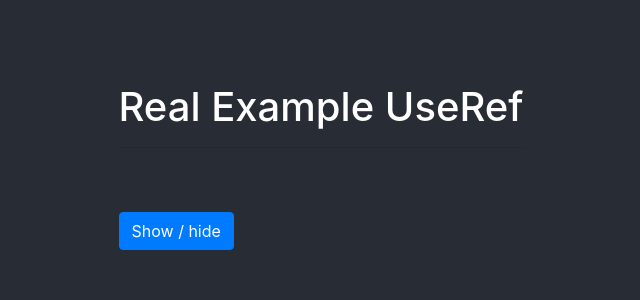
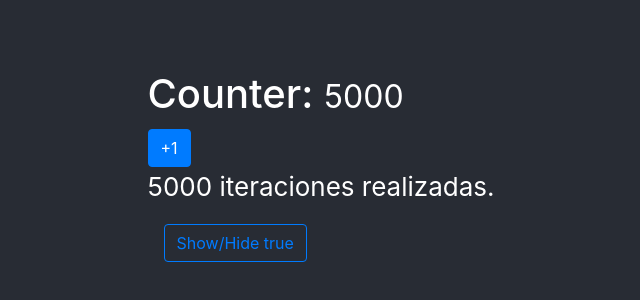
Before and after one commit to JhonPerez95/Hook-App, a React (Create React App) app: page / in a window 1280 px wide. Shown: the part 234-534 px from the top of the page, without its empty margins (319-959 px from the left). Built offline with nearby package versions, Linux system fonts and the light colour scheme.

Commit message:
memo - useMemo

```diff
--- a/src/App.js
+++ b/src/App.js
@@ -3,7 +3,9 @@ import React from 'react';
 // import FormCustomHook from './components/useEffect/FormCustomHook';
 // import MultipleCustomHooks from './components/exampless/MultipleCustomHooks';
 // import FocusScreen from './components/useRef/FocusScreen';
-import ExampleRef from './components/useRef/ExampleRef';
+// import ExampleRef from './components/useRef/ExampleRef';
+// import Memorize from './components/memos/Memorize';
+import MemoHook from './components/memos/MemoHook';
 // import SimpleForm from './components/useEffect/SimpleForm';
 // import CounterApp from './components/useState/CounterApp';
 // import CounterCustomHook from './components/useState/CounterCustomHook';
@@ -11,7 +13,7 @@ import ExampleRef from './components/useRef/ExampleRef';
 function App() {
   return (
     <div>
-      <ExampleRef />
+      <MemoHook />
     </div>
   );
 }
--- /dev/null
+++ b/src/components/memos/MemoHook.js
@@ -0,0 +1,31 @@
+import React, { useState, useMemo } from 'react';
+
+import usecounter from '../../hook/useCounter';
+import { procesoPesado } from '../../helpers/procesoPesado';
+
+const MemoHook = () => {
+  const { counter, increment } = usecounter(5000);
+  const [show, setShow] = useState(true);
+
+  const memoProccess = useMemo(() => procesoPesado(counter), [counter]);
+
+  return (
+    <div>
+      <h1>
+        Counter: <small> {counter}</small>
+      </h1>
+      <button className="btn btn-primary" onClick={increment}>
+        +1
+      </button>
+      <p>{memoProccess}</p>
+      <button
+        className="btn btn-outline-primary ml-3"
+        onClick={() => setShow(!show)}
+      >
+        Show/Hide {JSON.stringify(show)}
+      </button>
+    </div>
+  );
+};
+
+export default MemoHook;
--- /dev/null
+++ b/src/components/memos/Memorize.js
@@ -0,0 +1,27 @@
+import React, { useState } from 'react';
+
+import usecounter from '../../hook/useCounter';
+import Small from './Small';
+
+const Memorize = () => {
+  const { counter, increment } = usecounter();
+
+  const [show, setShow] = useState(true);
+
+  return (
+    <div>
+      <h1>Counter: {<Small value={counter} />}</h1>
+      <button className="btn btn-primary" onClick={increment}>
+        +1
+      </button>
+      <button
+        className="btn btn-outline-primary ml-3"
+        onClick={() => setShow(!show)}
+      >
+        Show/Hide {JSON.stringify(show)}
+      </button>
+    </div>
+  );
+};
+
+export default Memorize;
--- /dev/null
+++ b/src/helpers/procesoPesado.js
@@ -0,0 +1,6 @@
+export const procesoPesado = (iteraciones) => {
+  for (let i = 0; i < iteraciones; i++) {
+    console.log('Ejecutando funcion pesado');
+  }
+  return `${iteraciones} iteraciones realizadas.`;
+};
--- a/src/hook/useFetch.js
+++ b/src/hook/useFetch.js
@@ -16,7 +16,11 @@ export const useFetch = (url) => {
   }, []);
 
   useEffect(() => {
-    setState({ ...state, loading: true });
+    setState({
+      data: null,
+      loading: true,
+      error: null,
+    });
 
     fetch(url)
       .then((res) => res.json())
```
Also changed, not shown: src/components/memos/Small.js (added, +8 -0 lines).
